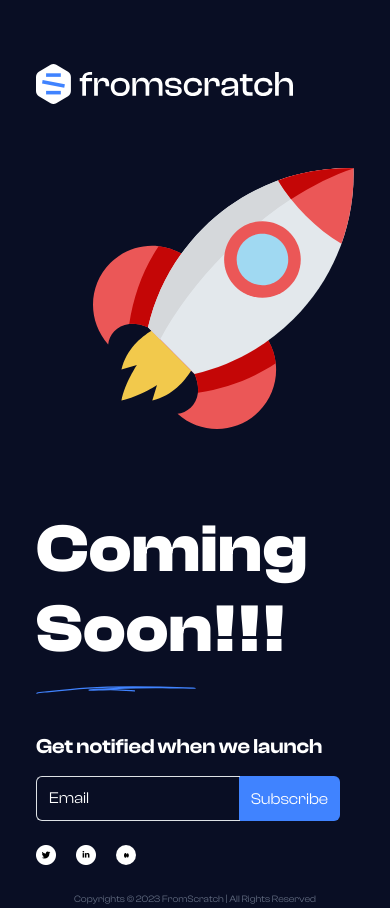
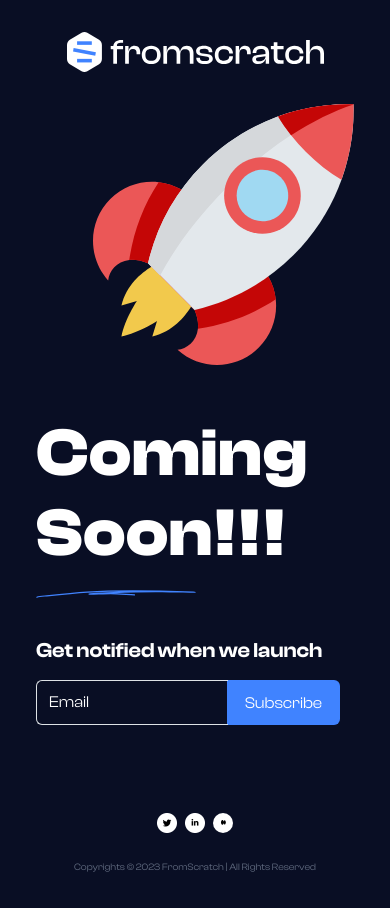
Before and after one commit to Datamayor/subscribe, a plain HTML site: page index.html in a window 390 px wide. After the commit the page ends 876 px from the top, so only its background shows below. Drawn offline with nearby package versions, Linux system fonts and the light colour scheme.

Commit message:
fromscratch

```diff
--- a/index.html
+++ b/index.html
@@ -1,59 +1,81 @@
 <!DOCTYPE html>
 <html lang="en">
   <head>
-    <meta charset="UTF-8">
-    <meta name="viewport" content="width=device-width, initial-scale=1.0">
-    <link href="https://cdn.jsdelivr.net/npm/bootstrap@5.3.1/dist/css/bootstrap.min.css" rel="stylesheet" integrity="sha384-4bw+/aepP/YC94hEpVNVgiZdgIC5+VKNBQNGCHeKRQN+PtmoHDEXuppvnDJzQIu9" crossorigin="anonymous">
+    <meta charset="UTF-8" />
+    <meta name="viewport" content="width=device-width, initial-scale=1.0" />
+    <link
+      href="https://cdn.jsdelivr.net/npm/bootstrap@5.3.1/dist/css/bootstrap.min.css"
+      rel="stylesheet"
+      integrity="sha384-4bw+/aepP/YC94hEpVNVgiZdgIC5+VKNBQNGCHeKRQN+PtmoHDEXuppvnDJzQIu9"
+      crossorigin="anonymous"
+    />
 
     <title>FROM SCRATCH</title>
-    <link rel="stylesheet" href="./style.css">
+    <link rel="stylesheet" href="./style.css" />
     <link rel="stylesheet" href="./Fonts/WEB/css/clash-display.css" />
   </head>
   <body class="gradient-background">
     <!-- Title -->
-  <section id="title"  class="container">
-    <img class="logo" src="./images/Untitled-4 1 (1).svg" alt="">
+    <section id="title" class="container">
+      <img class="logo" src="./images/Untitled-4 1 (1).svg" alt="" />
 
       <div class="container">
-    <div class="row class flex-row-reverse ">
+        <div class="row class flex-row-reverse">
           <!-- <div class="coming">
             <img src="./images/COMING SOON.png
             " alt="">
         </div> -->
           <div class="col-10 col-sm-8 good col-lg-6">
-          <img  src="./images/Group 2.svg"  class="d-block mx-lg-auto img-fluid" alt="Bootstrap Themes" height="200"loading="lazy">
+            <img
+              src="./images/Group 2.svg"
+              class="d-block mx-lg-auto img-fluid"
+              alt="Bootstrap Themes"
+              height="200"
+              loading="lazy"
+            />
           </div>
           <div class="col-lg-6">
-            <h1 class="">Coming
-                Soon!!!</h1>
-                <img class="pen" src="./images/pen under digital.svg" alt="">
+            <h1 class="">Coming Soon!!!</h1>
+            <img class="pen" src="./images/pen under digital.svg" alt="" />
             <div class="">
               <p>Get notified when we launch</p>
               <div>
+                <form action="https://formspree.io/f/xvojzndq" method="POST">
                   <div class="input-group mb-3">
-                    <input type="text" class="form-control" placeholder="Email" aria-label="Email" >
-                    <a  class="input-group-text" id="basic-addon2" href=""><span>Subscribe</span></a>
+                    <input
+                    name="email"
+                      type="email"
+                      class="form-control"
+                      placeholder="Email"
+                      aria-label="Email"
+                    />
+                    <a class="input-group-text" id="basic-addon2" href=""
+                      ><span><button type="submit">Subscribe</button></span></a
+                    >
                   </div>
-                </div>
-
-
-              <div class="images">
-                <img class="small" src="./images/Group 208.png" alt="">
-                <img class="small" src="./images/Group 209.png" alt="">
-                <div class="medium">
-                <img  src="./images/Group 215.png" alt="">
-            </div>
-              </div>
-            </div>
+                </form>
               </div>
 
 
             </div>
           </div>
+        </div>
+      </div>
     </section>
     <footer>
+      <div class="images">
+        <img class="small" src="./images/Group 208.png" alt="" />
+        <img class="small" src="./images/Group 209.png" alt="" />
+        <div class="medium">
+          <img src="./images/Group 215.png" alt="" />
+        </div>
+      </div>
       <p>Copyrights © 2023 FromScratch | All Rights Reserved</p>
     </footer>
-      <script src="https://cdn.jsdelivr.net/npm/bootstrap@5.3.1/dist/js/bootstrap.bundle.min.js" integrity="sha384-HwwvtgBNo3bZJJLYd8oVXjrBZt8cqVSpeBNS5n7C8IVInixGAoxmnlMuBnhbgrkm" crossorigin="anonymous"></script>
+    <script
+      src="https://cdn.jsdelivr.net/npm/bootstrap@5.3.1/dist/js/bootstrap.bundle.min.js"
+      integrity="sha384-HwwvtgBNo3bZJJLYd8oVXjrBZt8cqVSpeBNS5n7C8IVInixGAoxmnlMuBnhbgrkm"
+      crossorigin="anonymous"
+    ></script>
   </body>
 </html>
--- a/style.css
+++ b/style.css
@@ -2,6 +2,10 @@
     font-family: "Clash Display";
     box-sizing: border-box;
     color: white;
+}
+button{
+  background: none;
+  border: none;
 }
 
 .gradient-background {
@@ -9,6 +13,7 @@
   background-size: 180% 180%;
   animation: gradient-animation 18s ease infinite;
   height: 100vh;
+  position: relative;
 }
 
 @keyframes gradient-animation {
@@ -37,8 +42,9 @@ h1 {
 .images {
   margin-top: 3rem;
   display: flex;
-  width: 150px;
-  justify-content: space-between;
+  gap: 8px;
+  /* width: 150px; */
+  justify-content: center;
 }
 .medium {
   width: 40px;
@@ -137,6 +143,11 @@ letter-spacing: 0em;
 text-align: center;
 color: #667085;
 }
+footer{
+  position: absolute;
+  bottom: 0;
+  inset: auto 0 0;
+}
 
 
 @media screen and (max-width: 480px) {
@@ -147,7 +158,7 @@ color: #667085;
         line-height: 5rem;
         letter-spacing: 0.01em;
         text-align: left;
-        padding-top: 5rem;
+        padding-top: 3rem;
       }
 
 
@@ -158,6 +169,10 @@ color: #667085;
     .pen{
         width: 10rem;
     }
+  .logo{
+    margin: 2rem auto;
+    display: block;
+  }
 
     p {
         margin-top: 2rem;
@@ -177,8 +192,8 @@ input{
     margin-top: 1.5rem;
     margin-bottom: 1.5rem;
     display: flex;
-    width: 100px;
-    justify-content: space-between;
+    /* width: 100px; */
+    /* justify-content: space-between; */
   }
 .small{
     width: 20px;
```
Lines whose indentation alone changed are shown as unchanged.
